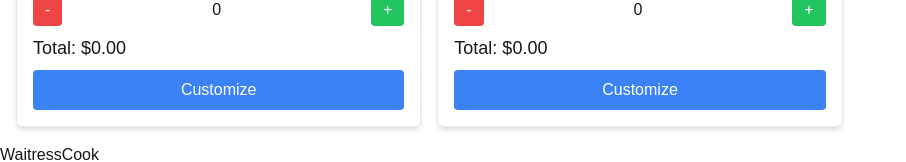
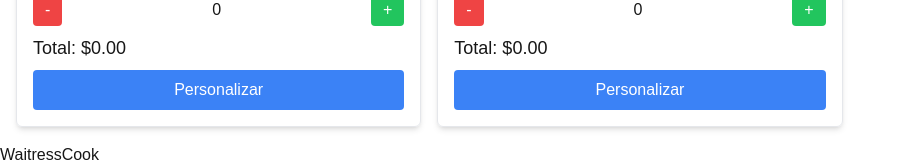
Before and after one commit to JessiP23/mexican, a Next.js app: page /waitress in a window 1280 px wide. Shown: the part 311-473 px from the top of the page, without its empty margins (0-906 px from the left). Built offline with nearby package versions, Linux system fonts and the light colour scheme.

Commit message:
personalizar

```diff
--- a/app/waitress/page.js
+++ b/app/waitress/page.js
@@ -128,7 +128,7 @@ export default function Waitress() {
                 onClick={() => setIsCustomizing(isCustomizing === product.id ? null : product.id)}
                 className="w-full bg-blue-500 text-white py-2 mt-2 rounded"
               >
-                {isCustomizing === product.id ? 'Hide Customization' : 'Customize'}
+                {isCustomizing === product.id ? 'Esconder personalizacion' : 'Personalizar'}
               </button>
 
               {/* If customizing, show the customization text area */}
```
